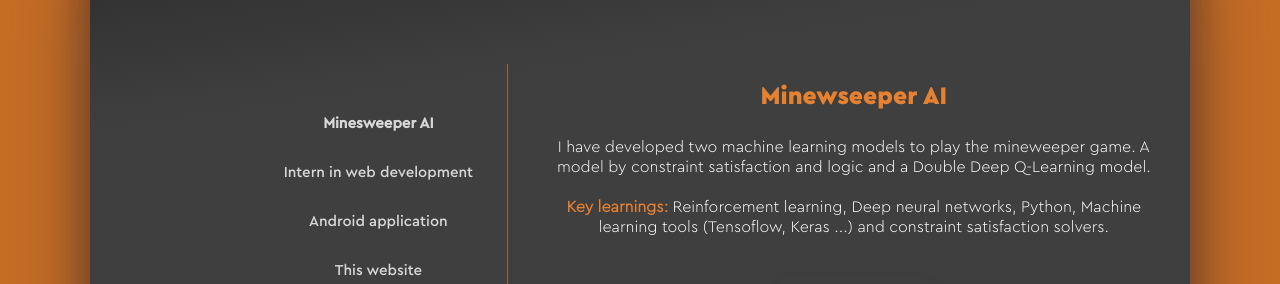
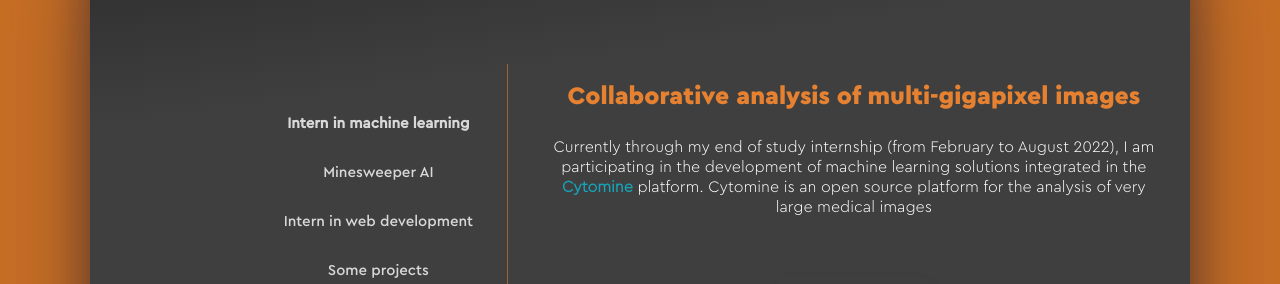
Before and after one commit to PaulBarZa/Website, a plain HTML site: page index.html in a window 1280 px wide. Shown: the part 1884-2168 px from the top of the page. Drawn offline with Linux system fonts and the light colour scheme.

Commit message:
feat: add PFE projects

```diff
--- a/index.html
+++ b/index.html
@@ -7,8 +7,8 @@
     <link rel="stylesheet" href="styles/skeleton.css" />
     <link rel="stylesheet" href="styles/style.css" />
     <script src="https://kit.fontawesome.com/a266f21d5e.js" crossorigin="anonymous"></script>
+    <script type="text/javascript" src="js/traduction.js"></script>
     <script type="text/javascript" src="js/page.js"></script>
-    <script type="text/javascript" src="js/traduction.js"></script>
     <title>Paul Barthe</title>
 </head>
 
--- a/js/page.js
+++ b/js/page.js
@@ -1,14 +1,4 @@
-var projects = {
-    actilityTitle : "Web application Frontend & Backend",
-    actilityProject : "From July to the end of December 2020, I did an internship in the company <a href='https://www.actility.com' target='_blank' class='link-actility'>Actility</a>. My project was to develop a web application to drive a LoRaWAN network.<br><br><span class='colored'>Key learnings:</span> Angular, Go, REST API, LoRaWAN network, Linux.",
-    androidTitle : "Android application",
-    androidProject : "As part of a school project I was able to develop a very simple application that allows you to scan food products and get information on the product's impact on health and the environment.<br><br><span class='colored'>Stack:</span> Android studio, Kotlin. ",
-    minesweeperTitle : "Minewseeper AI",
-    minesweeperProject : "I have developed two machine learning models to play the mineweeper game. A model by constraint satisfaction and logic and a Double Deep Q-Learning model.<br><br><span class='colored'>Key learnings:</span> Reinforcement learning, Deep neural networks, Python, Machine learning tools (Tensoflow, Keras ...) and constraint satisfaction solvers.",
-    webSiteTitle : "This website",
-    webSiteProject : "The objective of this project was to have fun while reinforcing my mastery of the basic tools of web development.<br><br><span class='colored'>Stack:</span> HTML/CSS, Javascript.",
-}
-
+var projects = language.eng.section_3.projects;
 const yellow = "#ffce00";
 const black = "rgb(34, 34, 34)";
 const orange = "#f7892f";
@@ -108,23 +98,22 @@ function switchText(id){
     var button = document.getElementById("see-more");
     switch(id) {
         case 1:
+            changeText(projects["cytomineTitle"], projects["cytomineProject"]);
+            button.setAttribute("onClick", "javascript:window.open('https://github.com/cytomine', '_blank');");
+            button.hidden = false;
+            break;
+        case 2:
             changeText(projects["minesweeperTitle"], projects["minesweeperProject"]);
             button.setAttribute("onClick", "javascript:window.open('https://github.com/PaulBarZa/minesweeper_machine_learning', '_blank');");
             button.hidden = false;
             break;
-        case 2:
+        case 3:
             changeText(projects["actilityTitle"], projects["actilityProject"]);
             button.hidden = true;
             break;
-        case 3:
-            changeText(projects["androidTitle"], projects["androidProject"]);
-            button.setAttribute("onClick", "javascript:window.open('https://github.com/PaulBarZa/Orange_App', '_blank');");
-            button.hidden = false;
-            break;
         case 4:
-            changeText(projects["webSiteTitle"], projects["webSiteProject"]);
-            button.setAttribute("onClick", "javascript:window.open('https://github.com/PaulBarZa/Cv_Paul_Barthe', '_blank');");
-            button.hidden = false;
+            changeText(projects["otherstuffTitle"], projects["otherstuffProject"]);
+            button.hidden = true;
     }
 
     document.getElementById(id).style.fontWeight = "bold";
--- a/js/traduction.js
+++ b/js/traduction.js
@@ -50,20 +50,20 @@ const language = {
         },
         section_3:{
             li:{
-                title_1: "Minesweeper AI",
-                title_2: "Intern in web development",
-                title_3: "Android application",
-                title_4: "This website",
+                title_1: "Intern in machine learning",
+                title_2: "Minesweeper AI",
+                title_3: "Intern in web development",
+                title_4: "Some projects",
             },
             projects:{
-                actilityTitle : "Web application Frontend & Backend",
-                actilityProject : "From July to the end of December 2020, I did an internship in the company <a href='https://www.actility.com' target='_blank' class='link-actility'>Actility</a>. My project was to develop a web application to drive a LoRaWAN network.<br><br><span class='colored'>Key learnings:</span> Angular, Go, REST API, LoRaWAN network, Linux.",
-                androidTitle : "Android application",
-                androidProject : "As part of a school project I was able to develop a very simple application that allows you to scan food products and get information on the product's impact on health and the environment.<br><br><span class='colored'>Stack:</span> Android studio, Kotlin. ",
+                cytomineTitle: "Collaborative analysis of multi-gigapixel images",
+                cytomineProject: "Currently through my end of study internship (from February to August 2022), I am participating in the development of machine learning solutions integrated in the <a href='https://cytomine.com/' target='_blank' class='link-actility'>Cytomine</a> platform. Cytomine is an open source platform for the analysis of very large medical images<br><br>",
                 minesweeperTitle : "Minewseeper AI",
                 minesweeperProject : "I have developed two machine learning models to play the mineweeper game. A model by constraint satisfaction and logic and a Double Deep Q-Learning model.<br><br><span class='colored'>Key learnings:</span> Reinforcement learning, Deep neural networks, Python, Machine learning tools (Tensoflow, Keras ...) and constraint satisfaction solvers.",
-                webSiteTitle : "This website",
-                webSiteProject : "The objective of this project was to have fun while reinforcing my mastery of the basic tools of web development.<br><br><span class='colored'>Stack:</span> HTML/CSS, Javascript.",
+                actilityTitle : "Web application Frontend & Backend",
+                actilityProject : "From July to the end of December 2020, I did an internship in the company <a href='https://www.actility.com' target='_blank' class='link-actility'>Actility</a>. My project was to develop a web application to drive a LoRaWAN network.<br><br><span class='colored'>Key learnings:</span> Angular, Go, REST API, LoRaWAN network.",
+                otherstuffTitle: "Some projects",
+                otherstuffProject: "<a href='https://github.com/PaulBarZa/sushi_classifier' target='_blank' class='link-actility'>Sushi classification</a><br><span class='colored'>With:</span> Deep learning and random forest.<br><br><a href='https://github.com/PaulBarZa/Website' target='_blank' class='link-actility'>This website</a><br><span class='colored'>Stack:</span> HTML/CSS, Javascript.<br><br>Frontend development for <a href='https://www.gamingsquad.io/' target='_blank' class='link-actility'>Gaming Squad</a><br><span class='colored'>Stack:</span> ReactJS.",
             }
         },
         section_4:{
@@ -126,7 +126,7 @@ const language = {
             courses_3: " Français (langue natale), Anglais niveau C1 (TOEIC 895/990), Espagnol niveau B2.",
             title_2: "Cours principaux à l'EPF école d'ingénieurs:",
             courses_title_4: "Informatique:",
-            courses_4: " Python, C++, Java, SQL, IA, logique et probabilités, Réseau de neurones, Big Data, Unix / Linux, APIs, Virtualisation, Cryptographie, Réseaux et infrastructures, Cécurité informatique et Introduction à l'informatique quantique.",
+            courses_4: " Python, C++, Java, SQL, IA, logique et probabilités, Réseau de neurones, Big Data, Unix / Linux, APIs, Virtualisation, Cryptographie, Réseaux et infrastructures, Sécurité informatique et Introduction à l'informatique quantique.",
             courses_title_5: "Mathématiques:",
             courses_5: " Ingénierie statistique, Probalities et applications, Processus de calcul, Outils mathématiques pour l'ingénieur.",
             courses_title_6: "Autres:",
@@ -135,20 +135,20 @@ const language = {
         },
         section_3:{
             li:{
-                title_1: "IA jeu du démineur",
-                title_2: "Stage de web développeur",
-                title_3: "Application android",
-                title_4: "Ce site",
+                title_1: "Stage en machine learning",
+                title_2: "IA jeu du démineur",
+                title_3: "Stage de web développeur",
+                title_4: "Projets en vrac",
             },
             projects: {
+                cytomineTitle:"Analyse collaborative d'images multi-gigapixels",
+                cytomineProject:"Actuellement dans mon stage de fin d'étude (de février à août 2022), je participe au développement de solutions de machine learning intégrées dans la plateforme <a href='https://cytomine.com/' target='_blank' class='link-actility'>Cytomine</a>. Cytomine est une plateforme open source permettant l'analyse d'images médicales de très grandes tailles.<br><br>",
+                minesweeperTitle: "IA jeu du démineur",
+                minesweeperProject: "J'ai développé deux modèles de machine learning pour jouer au jeu mineweeper. Un modèle par satisfaction de contraintes et logique et un modèle de double apprentissage profond par renforcement.<br><br><span class='colored'>Principaux enseignements:</span> Apprentissage par renforcement, Réseaux de neurones profonds, Python, Outils de machine learning (Tensoflow, Keras...) et solveurs de satisfaction de contraintes.",
                 actilityTitle: "Application web Frontend & Backend",
-                actilityProject: "De juillet à fin décembre 2020, j'ai effectué un stage dans l'entreprise <a href='https://www.actility.com' target='_blank' class='link-actility'>Actility</a>. J'ai développé une application web visant à piloter un réseau LoRaWAN.<br><br><span class='colored'>Principaux enseignements:</span> Angular, Go, REST API, réseau LoRaWAN, Linux.",
-                androidTitle: "Application Android",
-                androidProject: "Dans le cadre d'un projet d'école j'ai pu développer une application simple qui permet de scanner les produits alimentaires et d'obtenir une information sur l'impact du produit sur la santé et l'environnement.<br><br><span class='colored'>Stack:</span> Android Stuido, Kotlin.",
-                minesweeperTitle: "IA jeu du démineur",
-                minesweeperProject: "J'ai développé deux modèles de machine learning pour jouer au jeu mineweeper. Un modèle par satisfaction de contraintes et logique et un modèle de Double Deep Q-Learning.<br><br><span class='colored'>Principaux enseignements:</span> Apprentissage par renforcement, Réseaux de neurones profonds, Python, Outils de machine learning (Tensoflow, Keras...) et solveurs de satisfaction de contraintes.",
-                webSiteTitle: "Ce site",
-                webSiteProject: "L'objectif de ce projet était de m'amuser tout en renforçant ma maîtrise des outils de base du développement web.<br><br><span class='colored'>Stack:</span> HTML/CSS, Javascript.",
+                actilityProject: "De juillet à fin décembre 2020, j'ai effectué un stage dans l'entreprise <a href='https://www.actility.com' target='_blank' class='link-actility'>Actility</a>. J'ai développé une application web visant à piloter un réseau LoRaWAN.<br><br><span class='colored'>Principaux enseignements:</span> Angular, Go, REST API, réseau LoRaWAN.",
+                otherstuffTitle: "Projets en vrac",
+                otherstuffProject: "<a href='https://github.com/PaulBarZa/sushi_classifier' target='_blank' class='link-actility'>Classification de sushi</a><br><span class='colored'>Avec:</span> Apprentissage profond et forêt aléatoire.<br><br><a href='https://github.com/PaulBarZa/Website' target='_blank' class='link-actility'>Ce site</a><br><span class='colored'>Stack:</span> HTML/CSS, Javascript.<br><br>Développement frontend pour <a href='https://www.gamingsquad.io/' target='_blank' class='link-actility'>Gaming Squad</a><br><span class='colored'>Stack:</span> ReactJS.",
             }
         },
         section_4:{
```
